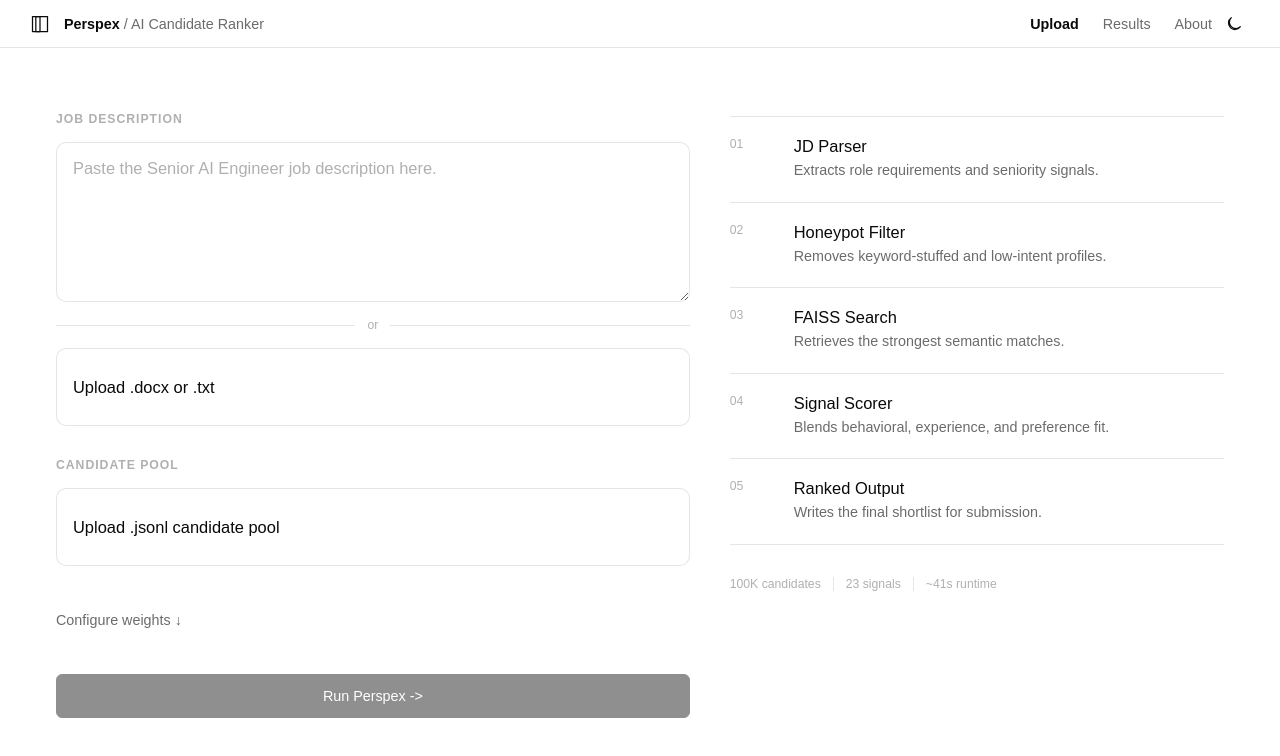
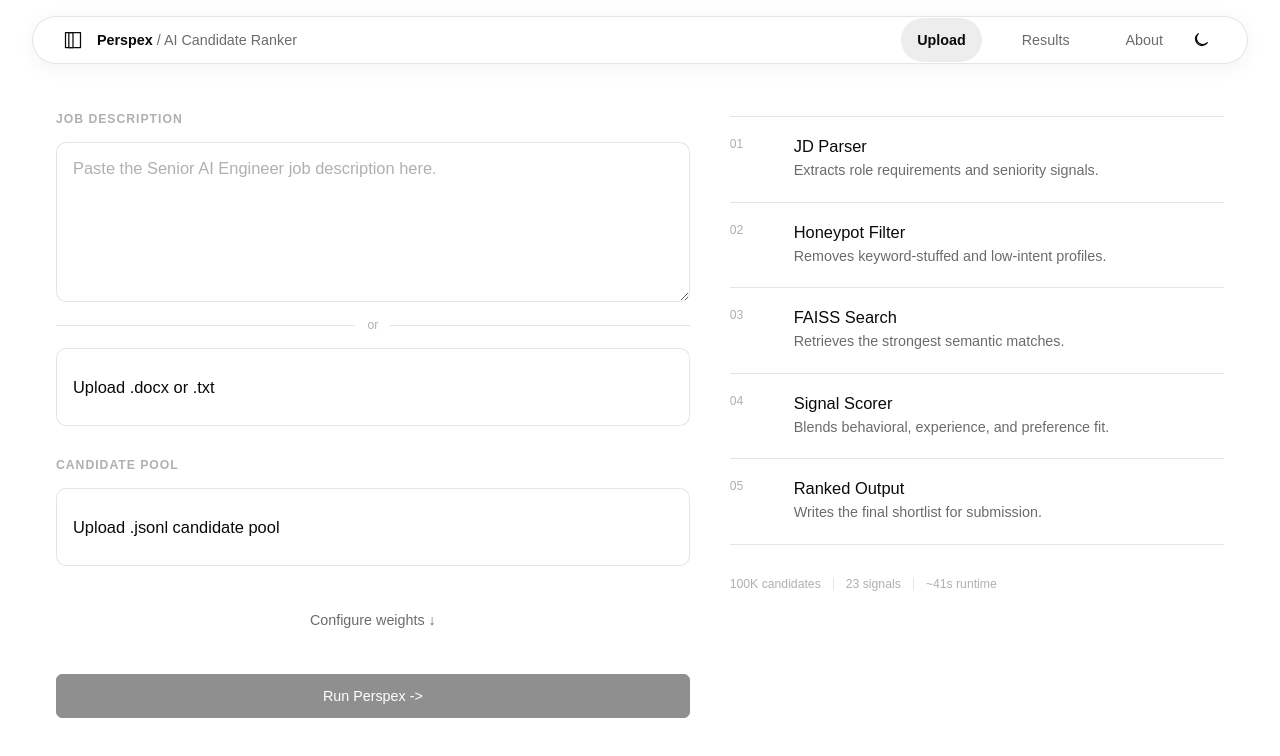
Before and after one commit to aliaspiyush/perspex, a React (Vite) app: page /#upload in a window 1280 px wide. Shown: the top 756 px of the page. Built offline with nearby package versions, Linux system fonts and the light colour scheme; a web font is replaced by a local one.

Commit message:
UI: Update header to a floating dynamic island with glass blur

```diff
--- a/src/index.css
+++ b/src/index.css
@@ -131,15 +131,21 @@ svg {
 
 .site-nav {
   position: sticky;
-  top: 0;
+  top: var(--space-4);
   z-index: 30;
   display: grid;
   grid-template-columns: minmax(0, 1fr) auto auto;
   align-items: center;
   min-height: var(--nav-height);
   padding-inline: var(--space-6);
-  border-bottom: 1px solid var(--color-border);
-  background: var(--color-bg);
+  background: var(--color-backdrop);
+  backdrop-filter: blur(12px);
+  -webkit-backdrop-filter: blur(12px);
+  border: 1px solid var(--color-border);
+  border-radius: 9999px;
+  width: min(calc(100% - var(--space-8)), 76rem);
+  margin-inline: auto;
+  box-shadow: 0 4px 20px rgba(0, 0, 0, 0.05);
 }
 
 .brand {
@@ -170,18 +176,25 @@ svg {
 
 .nav-link,
 .config-toggle {
-  min-height: 2.75rem;
+  display: inline-flex;
+  align-items: center;
+  justify-content: center;
+  height: 2.75rem;
+  padding-inline: var(--space-4);
   border: 0;
+  border-radius: 9999px;
   background: transparent;
   color: var(--color-text-muted);
   cursor: pointer;
   font-size: var(--text-sm);
-  text-align: left;
+  text-align: center;
+  transition: background-color 0.2s ease, color 0.2s ease;
 }
 
 .nav-link[aria-current='page'] {
   color: var(--color-text);
   font-weight: 600;
+  background: var(--color-surface-raised);
 }
 
 .nav-actions {
@@ -198,7 +211,7 @@ svg {
   width: 2.75rem;
   height: 2.75rem;
   border: 1px solid transparent;
-  border-radius: var(--radius-control);
+  border-radius: 9999px;
   background: transparent;
   color: var(--color-text);
   cursor: pointer;
```
